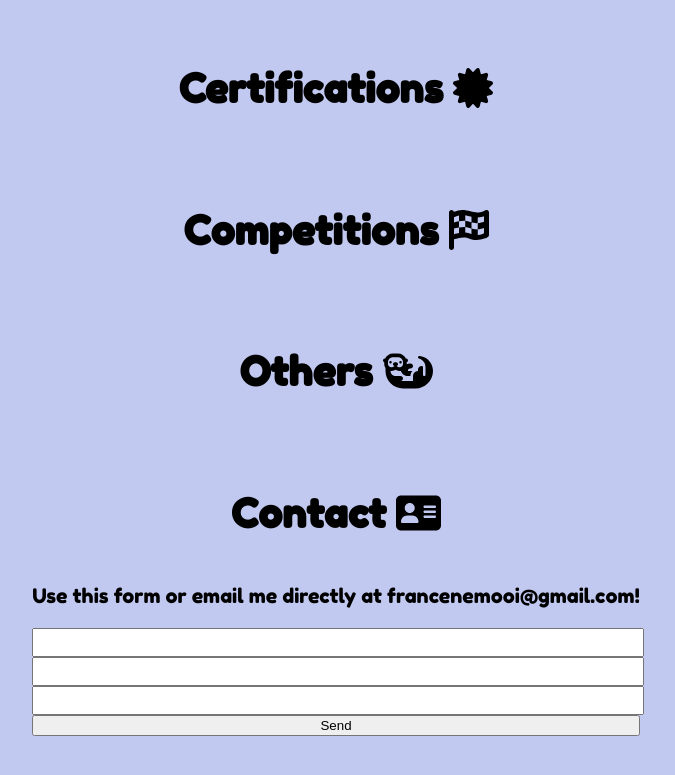
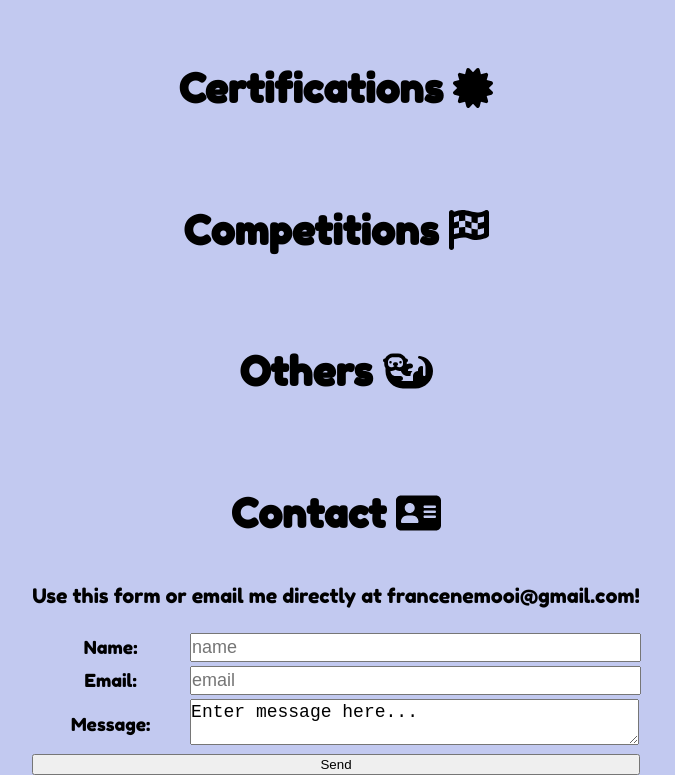
Before and after one commit to franceneee/portfolio, a plain HTML site: page index.html in a window 1280 px wide. Shown: the part 1094-1869 px from the top of the page, without its empty margins (304-979 px from the left). Before the commit the page ends 1830 px from the top, so only its background shows below. Drawn offline with Linux system fonts and the light colour scheme; a web font is replaced by a local one.

Commit message:
Update form layout

```diff
--- a/index.html
+++ b/index.html
@@ -38,7 +38,7 @@
       </ul>
     </div>
     <div class="section" id="home" style="margin-top: -2vh">
-      <img id="anim" draggable="false" src="./images/home-noloop.gif">
+      <img id="anim" draggable="false" src="./images/home.gif">
     </div>
     <div class="section" id="about">
       <img id="profile" draggable="false" src="./images/profile.jpg">
@@ -82,12 +82,23 @@
       <div class="content">
         <h1>Contact&nbsp;<i class="fa-solid fa-address-card"></i></h1>
         <p>Use this form or email me directly at francenemooi@gmail.com!</p>
-        <form action="#" method="POST">
-          <input type="text" name="name">
-          <input type="email" name="email">
-          <input type="text" name="message">
-          <button type="submit">Send</button>
+        <form action="#" method="POST" id="contact-form">
+          <table>
+            <tr>
+              <td><label for="name">Name:</label></td>
+              <td><input placeholder="name" type="text" name="name" id="name" required /></td>
+            </tr>
+            <tr>
+              <td><label for="email">Email:</label></td>
+              <td><input placeholder="email" type="email" name="email"></td>
+            </tr>
+            <tr>
+              <td><label for="message">Message:</label></td>
+              <td><textarea placeholder="message" name="message" id="message" required>Enter message here...</textarea></td>
+            </tr>
+          </table>
         </form>
+        <button type="submit" form="contact-form">Send</button>
       </div>
     </div>
   </body>
```
